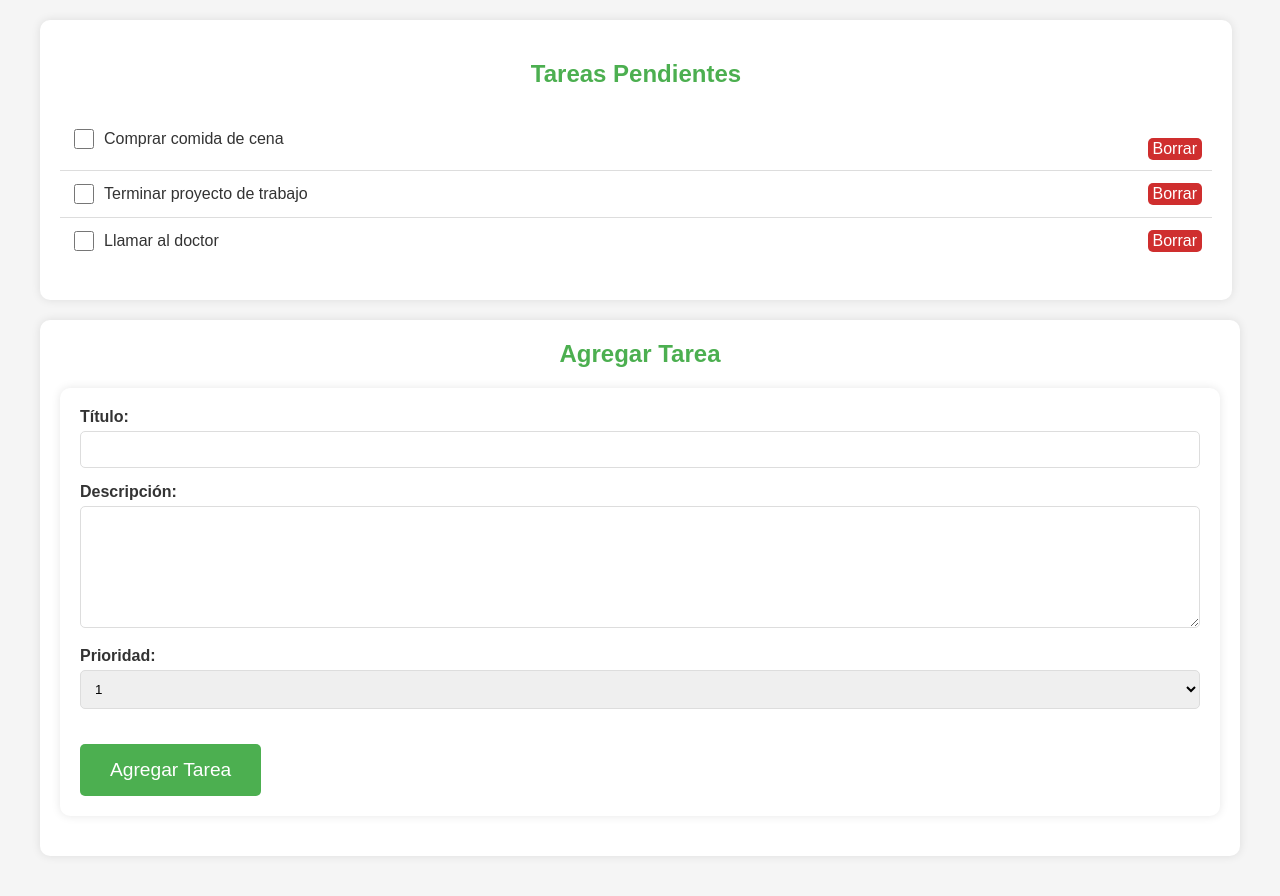
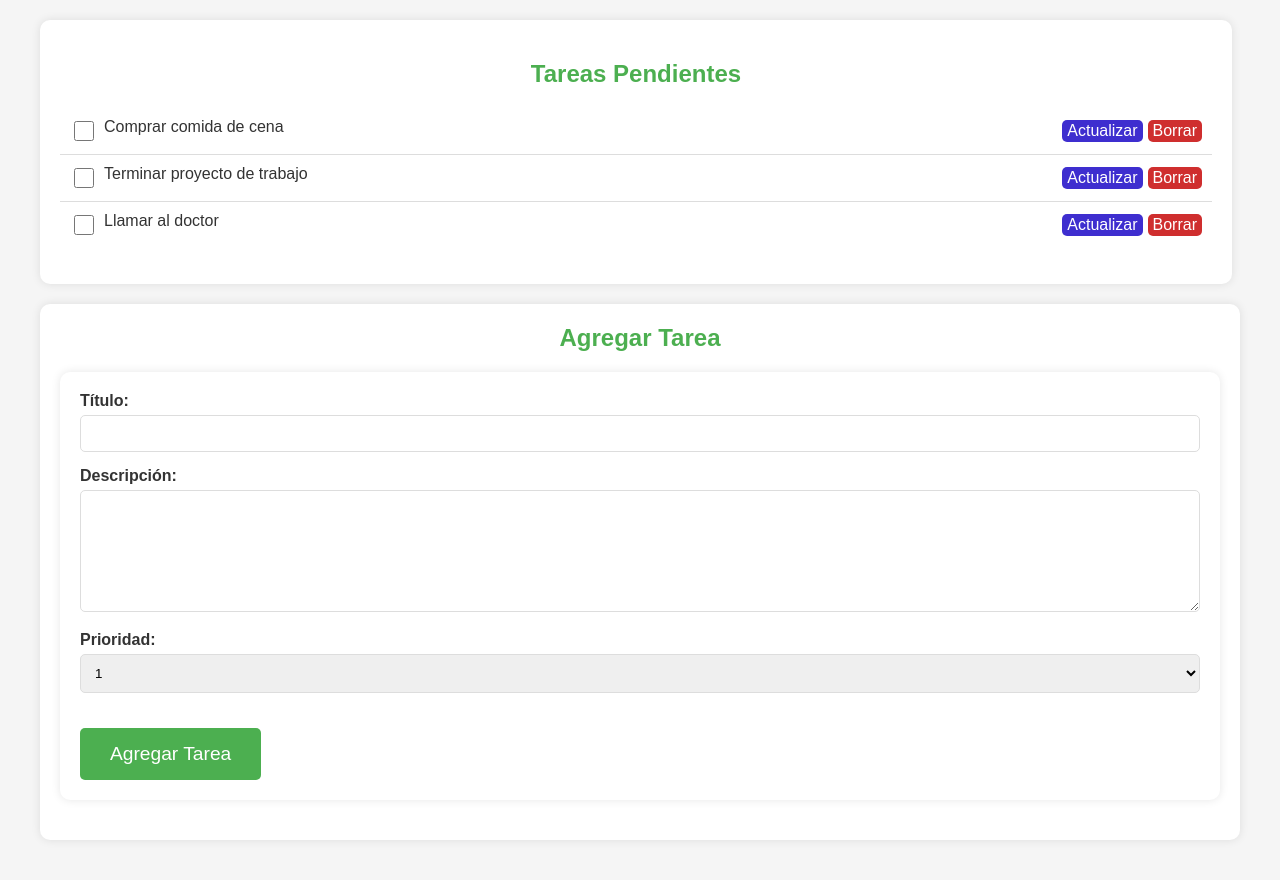
Before and after one commit to 1n13s/TaskManager, a FastAPI app: page /taskmanager/main_page in a window 1280 px wide. Shown: the part 151-1047 px from the top of the page. After the commit the page ends 997 px from the top, so only its background shows below. Run offline with FastAPI, Linux system fonts and the light colour scheme.

Commit message:
style add update button and register user form

```diff
--- a/CODE/ApiTaskManager/router/auth.py
+++ b/CODE/ApiTaskManager/router/auth.py
@@ -74,7 +74,7 @@ def obtain_access_token(form_data: OAuth2PasswordRequestForm = Depends()):
 @auth.post("/login")
 async def login(request: Request, token: dict = Depends(obtain_access_token)):
     if "access_token" not in token.keys():
-        return token
+        response = RedirectResponse("/taskmanager/login", status_code=status.HTTP_302_FOUND)
     else:
         #response = JSONResponse(content={"message": "Successfully logged in"})
         response = RedirectResponse("/taskmanager/main_page", status_code=status.HTTP_302_FOUND)
@@ -86,5 +86,5 @@ async def login(request: Request, token: dict = Depends(obtain_access_token)):
 
         response.set_cookie(**cookie_params)
 
-        return response
+    return response
     #response.set_cookie(key="auth_token",value=token, httponly=True)
--- a/CODE/front.py
+++ b/CODE/front.py
@@ -26,3 +26,7 @@ async def test(request: Request):
 @front.get("/update_task")
 async def test(request: Request):
     return templates.TemplateResponse("update_task.html", {"request": request})
+
+@front.get("/add_user")
+async def test(request: Request):
+    return templates.TemplateResponse("add_user.html", {"request": request})
--- a/CODE/static/css/main_page_styles.css
+++ b/CODE/static/css/main_page_styles.css
@@ -52,6 +52,7 @@ body {
 }
 
 .main-content {
+    text-align: center;
     margin: 20px 0;
     padding: 20px;
     background-color: white;
@@ -126,7 +127,23 @@ body {
     text-align: left;
 }
 
-.task-list button {
+.task_divition {
+    width: 50%;
+    display: flex;
+    justify-content: flex-start;
+}
+
+.button-divition {
+    display: flex;
+    justify-content: flex-end;
+    width: 50%;
+}
+
+.button-divition button{
+    margin-left: 5px;
+}
+
+.button-delete {
     display: inline-block;
     padding: 2px 5px;
     font-size: 1em;
@@ -136,11 +153,26 @@ body {
     border-radius: 5px;
     cursor: pointer;
     text-decoration: none;
-        margin-left: auto;
 }
 
-    .task-list button:hover {
+.button-delete:hover {
     background-color: rgb(197, 94, 94);
+}
+
+.button-update {
+    display: inline-block;
+    padding: 2px 5px;
+    font-size: 1em;
+    color: white;
+    background-color: rgb(62, 46, 207);
+    border: none;
+    border-radius: 5px;
+    cursor: pointer;
+    text-decoration: none;
+}
+
+.button-update:hover {
+    background-color: rgb(116, 105, 211);
 }
 
 form {
@@ -164,6 +196,8 @@ form {
 
 .form-group input[type="text"],
 .form-group input[type="number"],
+.form-group input[type="email"],
+.form-group input[type="password"],
 .form-group textarea {
     width: 98%;
     padding: 10px;
--- a/CODE/template/main_page.html
+++ b/CODE/template/main_page.html
@@ -22,30 +22,37 @@
             <h2 id="tareas-pendientes">Tareas Pendientes</h2>
             <ul>
                 <li>
+                    <div class="task_divition">
                         <input type="checkbox" id="tarea1">
                         <label for="tarea1">Comprar comida de cena</label>
-                    <button class="cta-button" onclick="borrarTarea(this)">Borrar</button>
+                    </div>
+                    <div class="button-divition">
+                        <button class="button-update">Actualizar</button>
+                        <button class="button-delete" onclick="borrarTarea(this)">Borrar</button>
+                    </div>
                 </li>
                 <li>
+                    <div class="task_divition">
                         <input type="checkbox" id="tarea2">
                         <label for="tarea2">Terminar proyecto de trabajo</label>
-                    <button onclick="borrarTarea(this)">Borrar</button>
+                    </div>
+                    <div class="button-divition">
+                        <button class="button-update">Actualizar</button>
+                        <button class="button-delete" onclick="borrarTarea(this)">Borrar</button>
+                    </div>
                 </li>
                 <li>
+                    <div class="task_divition">
                         <input type="checkbox" id="tarea3">
                         <label for="tarea3">Llamar al doctor</label>
-                    <button class="delete-button" onclick="borrarTarea(this)">Borrar</button>
+                    </div>
+                    <div class="button-divition">
+                        <button class="button-update">Actualizar</button>
+                        <button class="button-delete" onclick="borrarTarea(this)">Borrar</button>
+                    </div>
                 </li>
             </ul>
         </div>
-
-        <script>
-            function borrarTarea(button) {
-                var tarea = button.parentElement;
-                tarea.remove();
-            }
-        </script>
-
 
         <div class="main-content" id="agregar-tarea">
             <h2>Agregar Tarea</h2>
```
Also changed, not shown: CODE/static/css/login_styles.css (added, +62 -0 lines), CODE/template/add_user.html (added, +41 -0 lines), CODE/template/login.html (+9 -45 lines). Lines whose indentation alone changed are shown as unchanged.
